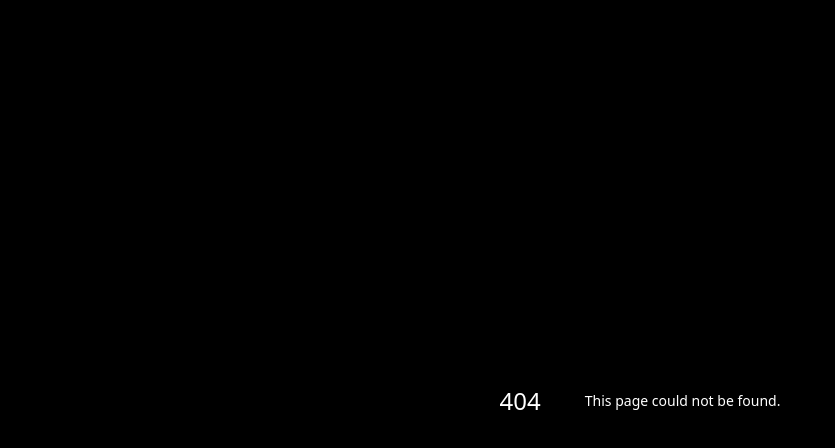
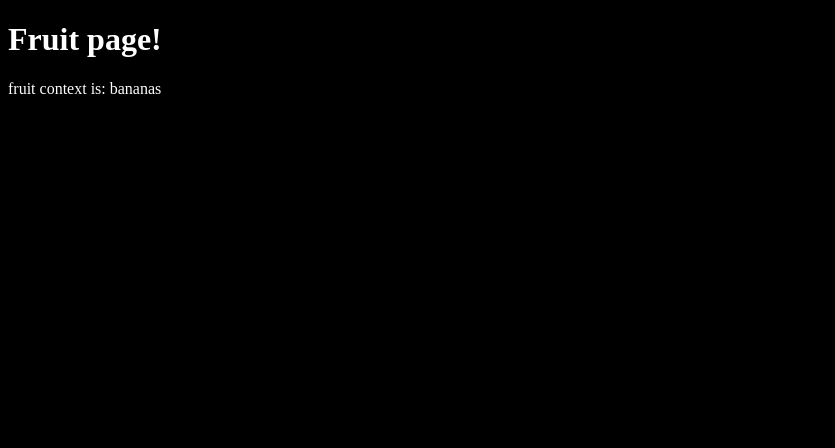
Before and after one commit to patfb/nextjs-custom-server, a Next.js app: page /fruit in a window 1280 px wide. Before the commit this address had no page. Shown: the top 448 px of the page, without its empty margins (0-835 px from the left). Built offline with nearby package versions, Linux system fonts and the light colour scheme.

Commit message:
better understanding useContext

```diff
--- /dev/null
+++ b/app/FruitContext.tsx
@@ -0,0 +1,5 @@
+import { createContext } from "react";
+
+const FruitContext = createContext("default fruit");
+
+export { FruitContext };
--- /dev/null
+++ b/app/FruitContextProvider.tsx
@@ -0,0 +1,11 @@
+"use client";
+
+import { FruitContext } from "./FruitContext";
+
+const FruitContextProvider = ({ fruit = "apples", children }) => {
+  return (
+    <FruitContext.Provider value={fruit}>{children}</FruitContext.Provider>
+  );
+};
+
+export { FruitContextProvider };
--- /dev/null
+++ b/app/fruit/page.tsx
@@ -0,0 +1,17 @@
+"use client";
+
+import { useContext } from "react";
+import { FruitContext } from "../FruitContext";
+
+const FruitPage = (props) => {
+  const fruit = useContext(FruitContext);
+
+  return (
+    <div>
+      <h1>Fruit page!</h1>
+      <p>fruit context is: {fruit}</p>
+    </div>
+  );
+};
+
+export default FruitPage;
--- a/app/layout.tsx
+++ b/app/layout.tsx
@@ -1,13 +1,19 @@
 import "../global.css";
+import { FruitContextProvider } from "./FruitContextProvider";
+import { delay } from "../lib/delay";
 
-export default function RootLayout({
+export default async function RootLayout({
   children,
 }: {
   children: React.ReactNode;
 }) {
+  const favoriteFruit = await delay(1_000).then(() => "bananas");
+
   return (
     <html lang="en">
-      <body>{children}</body>
+      <FruitContextProvider fruit={favoriteFruit}>
+        <body>{children}</body>
+      </FruitContextProvider>
     </html>
   );
 }
--- a/app/xkcd-app/[id]/page.tsx
+++ b/app/xkcd-app/[id]/page.tsx
@@ -1,4 +1,5 @@
 import { headers } from "next/headers";
+import { delay } from "../../../lib/delay";
 
 interface Props {
   params: Promise<{
@@ -20,10 +21,8 @@ interface Comic {
   year: string;
 }
 
-const delay = (ms = 1_000) => new Promise((resolve) => setTimeout(resolve, ms));
-
 const XKCDIdPage = async (props: Props) => {
-  console.log("props are", props);
+  // console.log("props are", props);
 
   // alternatively we could await multiple promises at the same time
   // const [params, headersList] = await Promise.all([props.params, headers()]);
--- /dev/null
+++ b/lib/delay.ts
@@ -0,0 +1,7 @@
+const delay = (ms = 1_000) =>
+  new Promise((resolve) => {
+    console.log("delaying for", ms);
+    return setTimeout(resolve, ms);
+  });
+
+export { delay };
```
